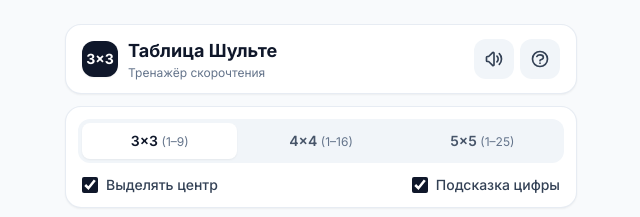
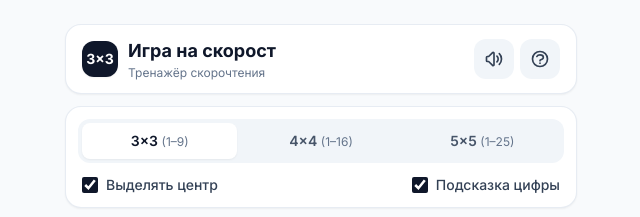
Before and after one commit to Sawashiko/Mmmm, a plain HTML site: page index.html in a window 1280 px wide. Shown: the top 217 px of the page, 319-959 px from the left. Drawn offline with nearby package versions, Linux system fonts and the light colour scheme.

Commit message:
index.html

```diff
--- a/index.html
+++ b/index.html
@@ -78,7 +78,7 @@
                     3×3
                 </div>
                 <div>
-                    <h1 class="text-base sm:text-lg font-bold leading-tight text-slate-900">Таблица Шульте</h1>
+                    <h1 class="text-base sm:text-lg font-bold leading-tight text-slate-900">Игра на скорост</h1>
                     <p class="text-xs text-slate-500">Тренажёр скорочтения</p>
                 </div>
             </div>
```
